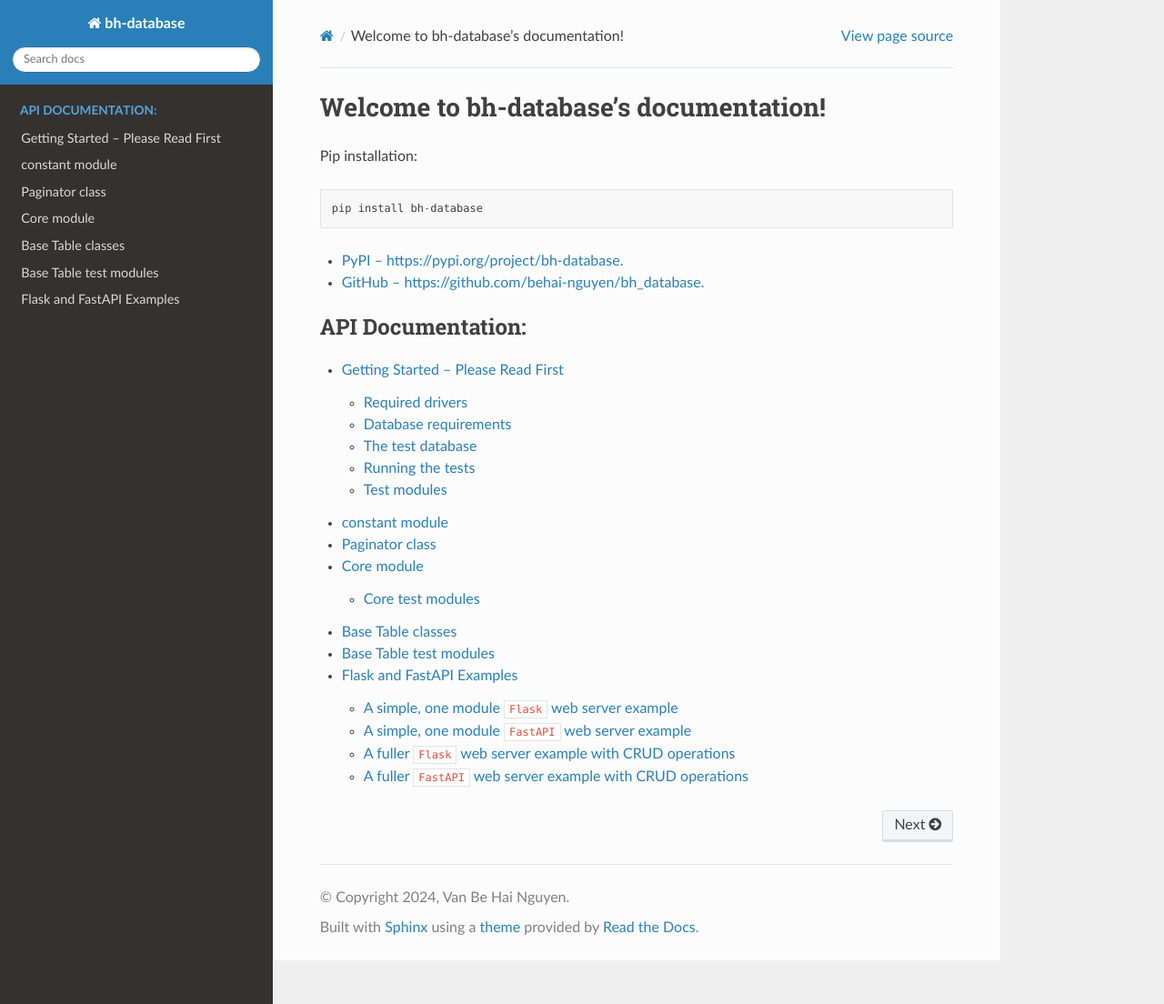
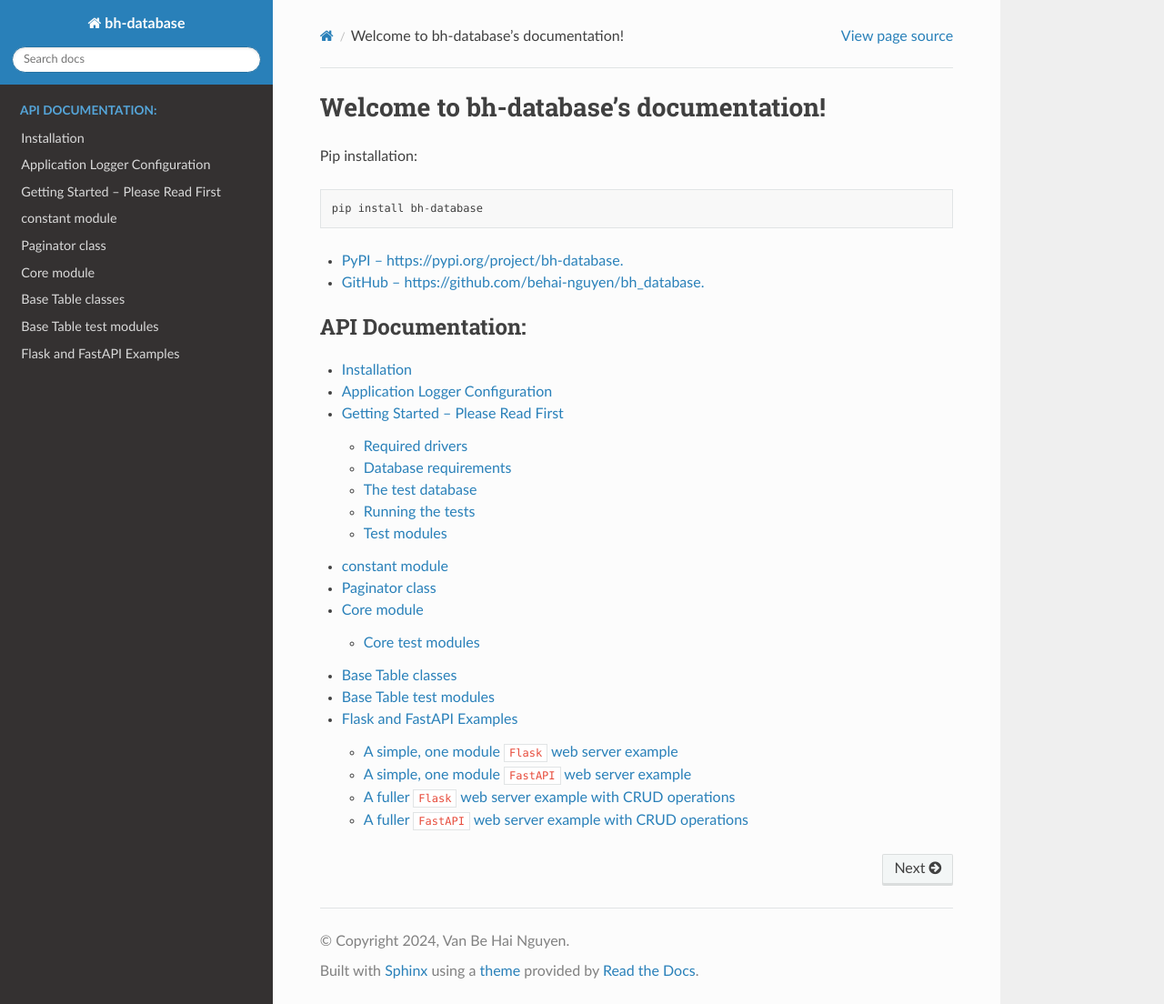
Before and after one commit to behai-nguyen/bh_database, a Sphinx documentation site: the page built from docs/index.rst, in a window 1280 px wide and 1104 px high. Shown: the whole window at 91% size. Built offline with Sphinx 7.4.7 and the Read the Docs theme 2.0.0, drawn with Linux system fonts in a browser that asks for light colours.

Commit message:
Enable either MySQL or PostgreSQL. Bug Fixed logger.
Includes installation.rst and logger.rst

```diff
--- a/docs/index.rst
+++ b/docs/index.rst
@@ -17,6 +17,8 @@ Pip installation::
    :maxdepth: 2
    :caption: API Documentation:
 
+   installation.rst
+   logger.rst
    getting_started
    constant
    paginator
```
